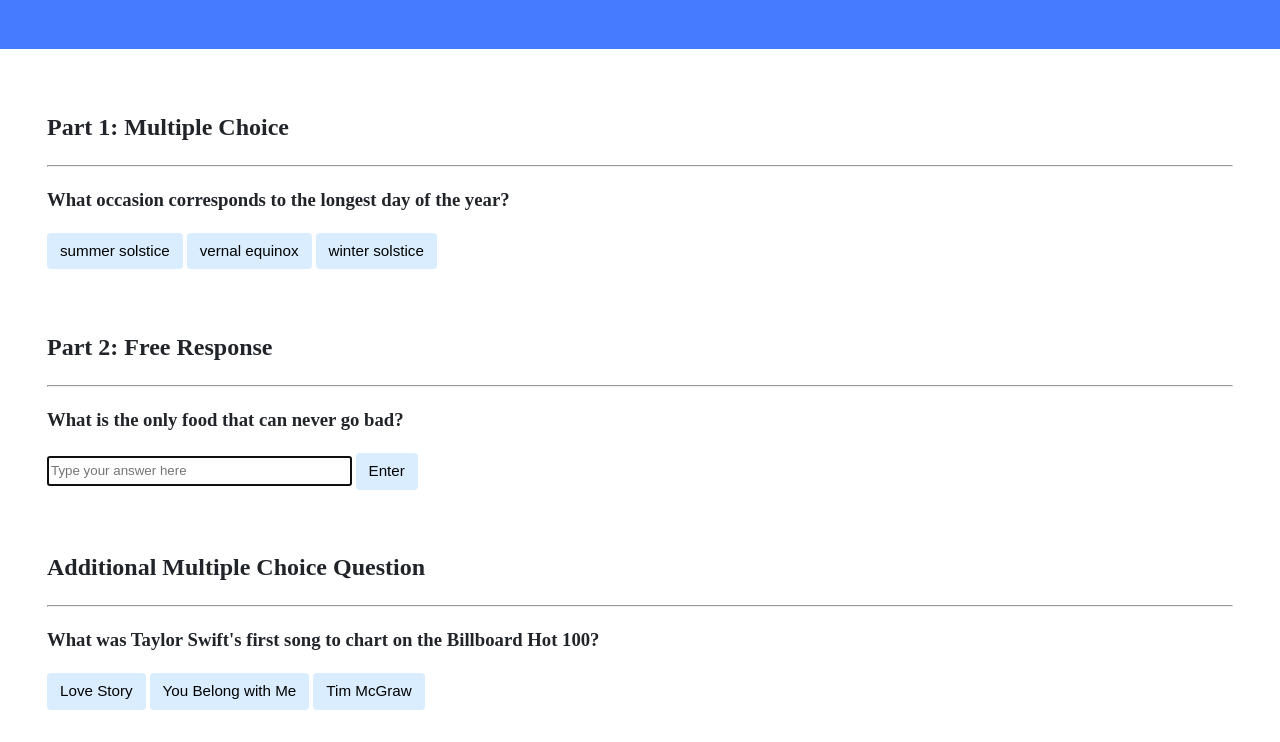
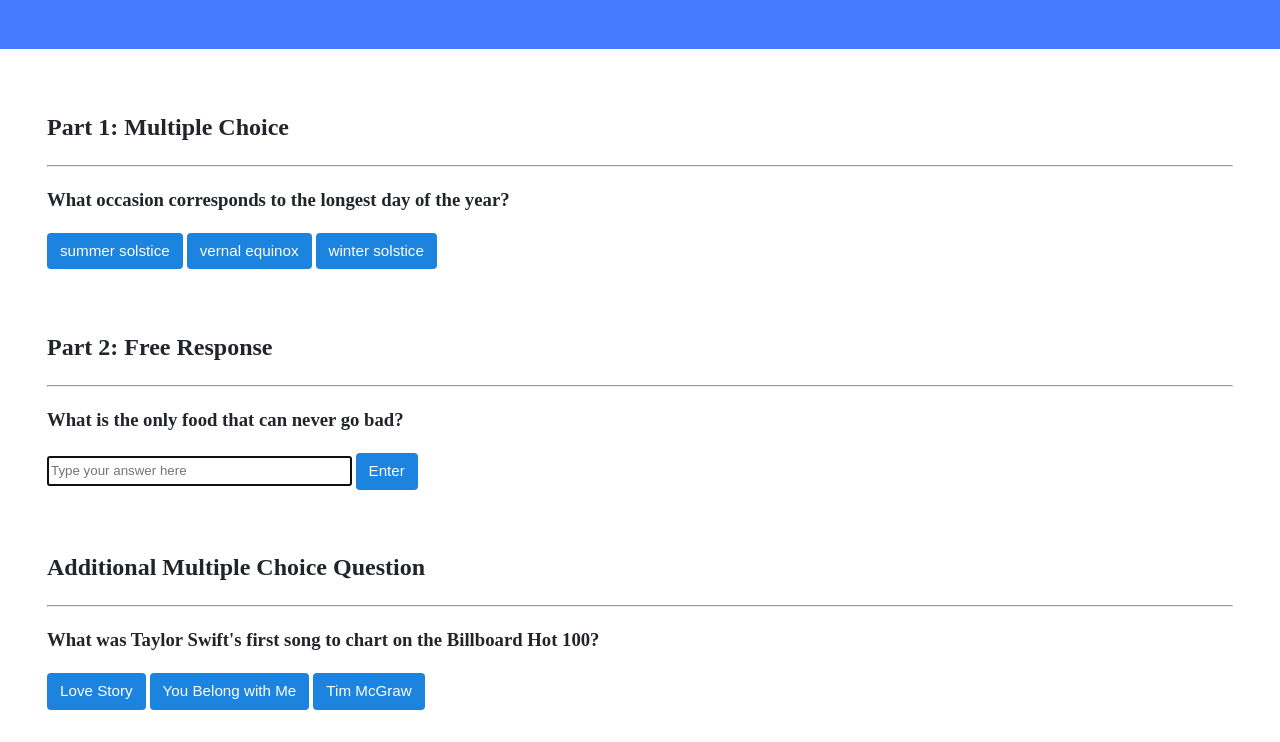
Before and after one commit to AnthonyOlakangil/Trivia, a plain HTML site: page trivia/index.html in a window 1280 px wide. Shown: the part 151-893 px from the top of the page. Drawn offline with Linux system fonts and the light colour scheme.

Commit message:
update styles.css
change button text color

```diff
--- a/trivia/styles.css
+++ b/trivia/styles.css
@@ -38,7 +38,8 @@ h1 {
 }
 
 button, input[type="submit"] {
-    background-color: #d9edff;
+    background-color: #1c84df;
+    color: #fff;
     border: 1px solid transparent;
     border-radius: 0.25rem;
     font-size: 0.95rem;
```
